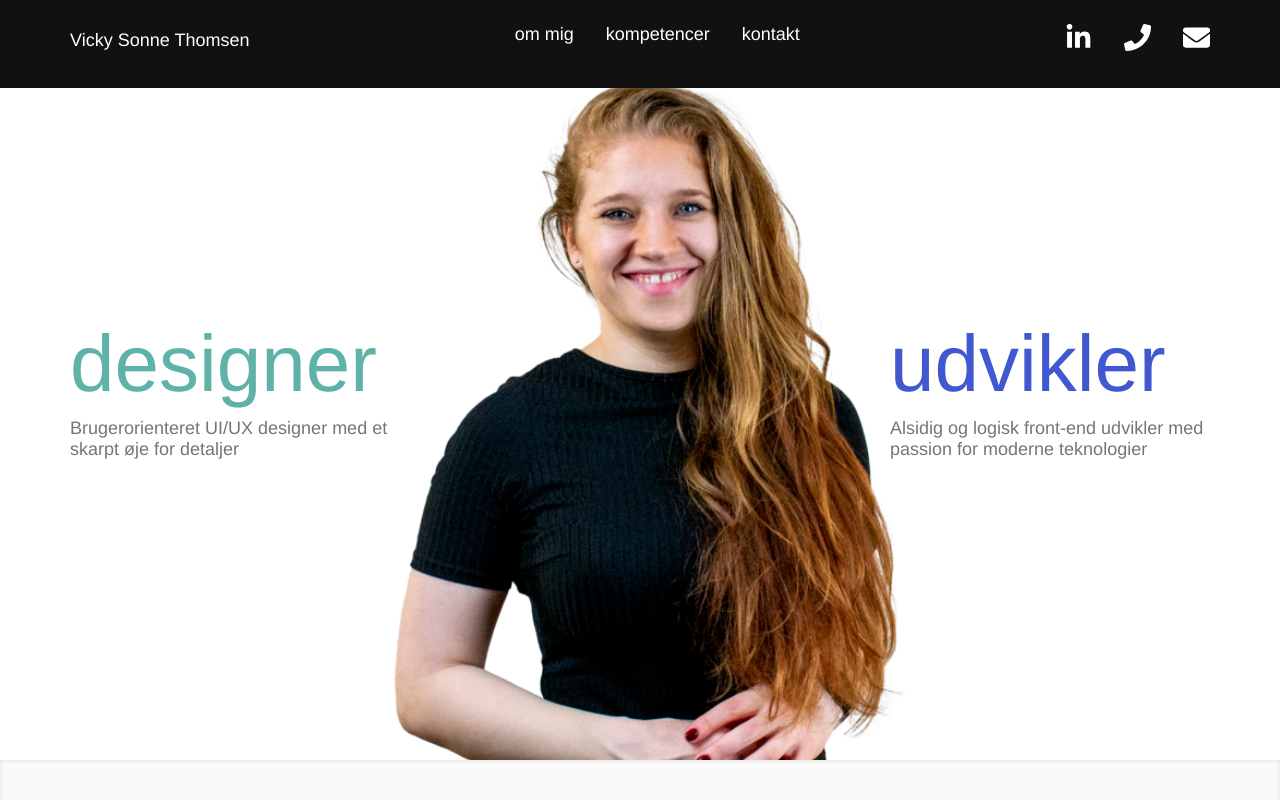
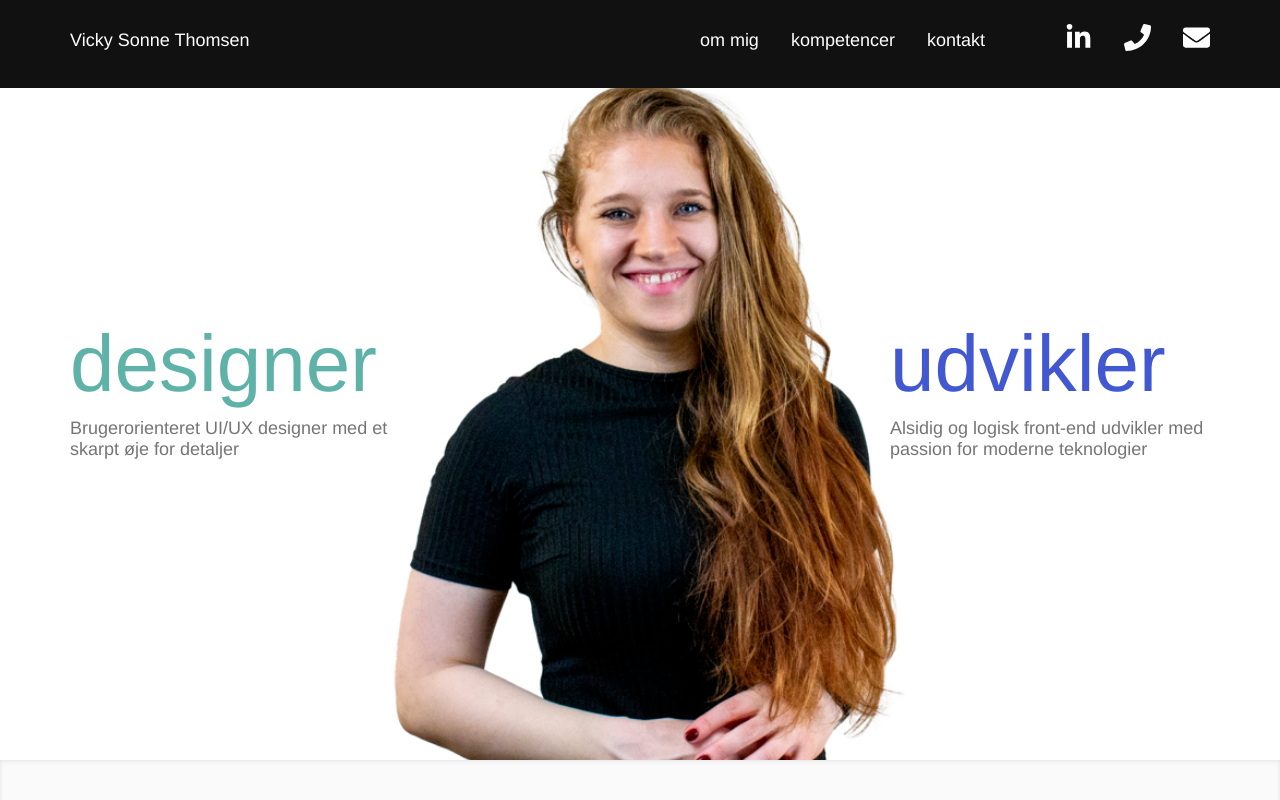
Before and after one commit to VickySonne/Vicky-Thomsen-Portfolio, a React (Create React App) app in the folder react-folder/: page / in a window 1280 px wide. Shown: the top 800 px of the page. Built offline with nearby package versions, Linux system fonts and the light colour scheme.

Commit message:
Mobile Navigation Burger Menu finished

```diff
--- /dev/null
+++ b/react-folder/src/DesktopNav.js
@@ -0,0 +1,11 @@
+import NavLinks from "./NavLinks";
+
+const DesktopNav = () => {
+    return (
+        <div className="desktop-nav hide ">
+            <NavLinks />
+        </div>
+    );
+}
+
+export default DesktopNav;
--- /dev/null
+++ b/react-folder/src/MobileNav.js
@@ -0,0 +1,26 @@
+import NavLinks from "./NavLinks";
+import {HiMenu} from "react-icons/hi";
+import {useState} from 'react'
+import {IoClose} from "react-icons/io5";
+
+const MobileNav = () => {
+
+    const [open, setOpen] = useState(false);
+
+    const burgerMenuIcon = <HiMenu className="burger-menu-icon" size="2em" color="#FFF" onClick={() => setOpen(!open)}/>
+
+    const burgerMenuCloseIcon = <IoClose className="burger-menu-icon" size="2em" color="#FFF" onClick={() => setOpen(!open)}/>
+
+    const closeMobileNav = () => setOpen(false);
+
+    return (
+        <div className="mobile-nav">
+            <div className="nav-icon">
+                {open ? burgerMenuCloseIcon : burgerMenuIcon}
+            </div>
+            {open && <NavLinks isMobile={true} closeMobileNav={closeMobileNav}/>}
+        </div>
+    );
+}
+
+export default MobileNav;
--- a/react-folder/src/NavBar.js
+++ b/react-folder/src/NavBar.js
@@ -1,4 +1,5 @@
-import {FaEnvelope, FaLinkedinIn, FaPhone} from "react-icons/fa";
+import DesktopNav from "./DesktopNav";
+import MobileNav from "./MobileNav";
 
 const NavBar = () => {
 
@@ -28,39 +29,13 @@ const NavBar = () => {
     return (
         <header>
             <nav className="nav-bar whitespace">
-                <div className="name hide media-481-show">
-                    <ul>
-                        <li>
-                        <a onClick={() => {handleClick("home")}}><h1>Vicky Sonne Thomsen</h1></a>
-                        </li>
-                    </ul>
-                </div>
-                <div >
-                    <ul className="links">
-                        <li>
-                            <a className="menu-about" onClick={() => {handleClick("about")}}>om mig</a>
-                        </li>
-                        <li>
-                            <a className="menu-skills" onClick={() => {handleClick("skills")}}>kompetencer</a>
-                        </li>
-                        <li>
-                            <a className="menu-contact" onClick={() => {handleClick("contact")}}>kontakt</a>
-                        </li>
-                    </ul>
-                </div>
-                <div className="hide">
-                    <ul className="icons">
-                        <li>
-                            <a href="https://www.linkedin.com/in/vicky-thomsen-8533ba239/" target="_blank" rel="noreferrer"><FaLinkedinIn size="1.5em" color="#FFF"/></a>
-                        </li>
-                        <li>
-                            <a href="tel:+4542923630"><FaPhone size="1.5em" color="#FFF"/></a>
-                        </li>
-                        <li>
-                            <a href="mailto:vst1996@live.dk"><FaEnvelope size="1.5em" color="#FFF"/></a>
-                        </li>
-                    </ul>
-                </div>
+                <ul className="name hide media-481-show">
+                    <li>
+                    <a onClick={() => {handleClick("home")}}><h1>Vicky Sonne Thomsen</h1></a>
+                    </li>
+                </ul>
+                <MobileNav />
+                <DesktopNav />
             </nav>
         </header>
     );
--- /dev/null
+++ b/react-folder/src/NavLinks.js
@@ -0,0 +1,39 @@
+import {FaEnvelope, FaLinkedinIn, FaPhone} from "react-icons/fa";
+
+const NavLinks = (props) => {
+
+    const handleClick = (id) => {
+        document.getElementById(id).scrollIntoView({
+            behavior: 'smooth',
+        });
+    }
+
+    return (
+        <div className="nav-links">
+            <ul className="links burger-menu-left">
+                <li onClick={() => props.isMobile && props.closeMobileNav()}>
+                    <a onClick={() => {handleClick("about")}}>om mig</a>
+                </li>
+                <li onClick={() => props.isMobile && props.closeMobileNav()}>
+                    <a onClick={() => {handleClick("skills")}}>kompetencer</a>
+                </li>
+                <li onClick={() => props.isMobile && props.closeMobileNav()}>
+                    <a onClick={() => {handleClick("contact")}}>kontakt</a>
+                </li>
+            </ul>
+            <ul className="nav-icons burger-menu-left">
+                <li>
+                    <a href="https://www.linkedin.com/in/vicky-thomsen-8533ba239/" target="_blank" rel="noreferrer"><FaLinkedinIn size="1.5em" color="#FFF" /></a>
+                </li>
+                <li onClick={() => props.isMobile && props.closeMobileNav()}>
+                    <a href="tel:+4542923630"><FaPhone size="1.5em" color="#FFF" /></a>
+                </li>
+                <li onClick={() => props.isMobile && props.closeMobileNav()}>
+                    <a href="mailto:vst1996@live.dk"><FaEnvelope size="1.5em" color="#FFF" /></a>
+                </li>
+            </ul>
+        </div>
+    );
+}
+
+export default NavLinks;
--- a/react-folder/src/index.css
+++ b/react-folder/src/index.css
@@ -71,6 +71,15 @@ a{
   cursor: pointer;
 }
 
+.links li a{
+  transition: 0.3s;
+}
+
+.links li a:hover{
+  color: var(--grey);
+  transition: 0.3s;
+}
+
 ::selection{
   background: var(--black);
   color: var(--white);
@@ -96,14 +105,42 @@ header{
   padding: 1.5rem 0;
 }
 
-.active {
-  color: var(--grey);
+.nav-icon{
+  display: flex;
+  justify-content: flex-end;
+}
+
+.burger-menu-icon{
+  cursor: pointer;
+}
+
+.mobile-nav .nav-links{
+  display: flex;
+  flex-direction: column;
+  gap: 2rem;
+  background-color: #111;
+  position: absolute;
+  top: 5rem;
+  right: 0;
+  width: 100%;
+  padding-bottom: var(--whitespace-md);
+}
+
+.mobile-nav .burger-menu-left{
+  width: 100%;
+  max-width: 270px;
+  margin: 0 auto;
 }
 
 .links{
   display: flex;
-  justify-content:space-between;
-  align-items: center;
+  flex-direction: column;
+  gap: var(--whitespace-md);
+}
+
+.nav-icons{
+  display: flex;
+  gap: 1.5rem;
 }
 
 .landing-page-section{
@@ -300,6 +337,10 @@ footer{
     font-size: 1.3rem;
   }
 
+  .mobile-nav .burger-menu-left{
+    max-width: 300px;
+  }
+
 }
 
 @media screen and (401px <= width) {
@@ -314,6 +355,10 @@ footer{
 
   .landing-page-text h2{
     font-size: 1.7rem;
+  }
+
+  .mobile-nav .burger-menu-left{
+    max-width: 370px;
   }
 
 }
@@ -333,8 +378,8 @@ footer{
     justify-content: space-between;
   }
 
-  .links{
-    gap: var(--whitespace-md);
+  .mobile-nav .burger-menu-left{
+    max-width: 450px;
   }
 
   .landing-page-section{
@@ -389,6 +434,10 @@ footer{
 
   h2{
     font-size: 3rem;
+  }
+
+  .mobile-nav .burger-menu-left{
+    max-width: 700px;
   }
 
   .landing-page-section{
@@ -462,6 +511,22 @@ footer{
     max-width: 900px;
   }
 
+  .mobile-nav{
+    display: none;
+  }
+
+  .nav-links{
+    display: flex;
+    flex-direction: row;
+    gap: 5rem;
+  }
+
+  .links{
+    flex-direction: row;
+    justify-content:space-between;
+    align-items: center;
+  }
+
   h2{
     font-size: 4rem;
   }
@@ -471,7 +536,7 @@ footer{
     align-items: center;
   }
 
-  .icons{
+  .nav-icons{
     display: flex;
     align-items: center;
     gap: var(--whitespace-lg);
```
